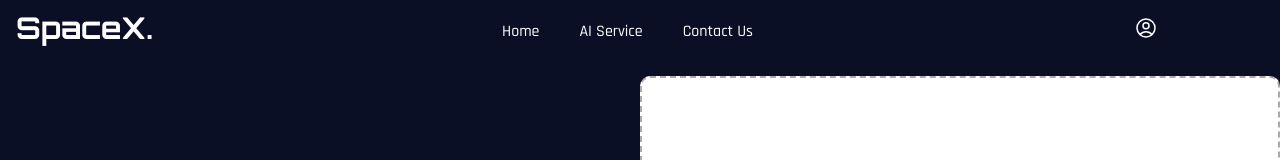
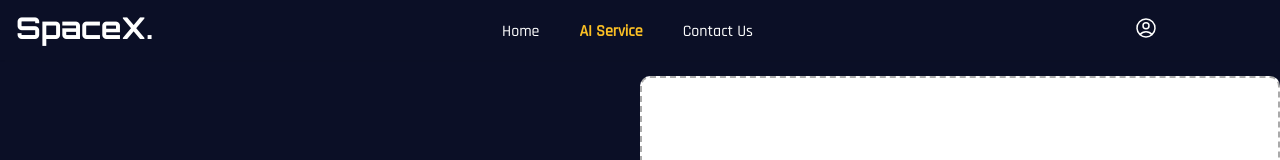
Before and after one commit to HomamAlyaghshi/My-graduation-project, a React (Create React App) app: page /ai in a window 1280 px wide. Shown: the top 160 px of the page. Built offline with nearby package versions, Linux system fonts and the light colour scheme.

Commit message:
About us page added

```diff
--- a/src/Shared/NavBar.js
+++ b/src/Shared/NavBar.js
@@ -73,7 +73,7 @@ const NavBar = () => {
           </button>
         </Link>
         <Link to="/ai">
-          <button className=" text-white font-medium font-Rajdhani hover:text-neon transform transition-all hover:scale-90">
+          <button className=" text-star font-bold font-Rajdhani hover:text-neon transform transition-all hover:scale-90">
             AI Service
           </button>
         </Link>
```
